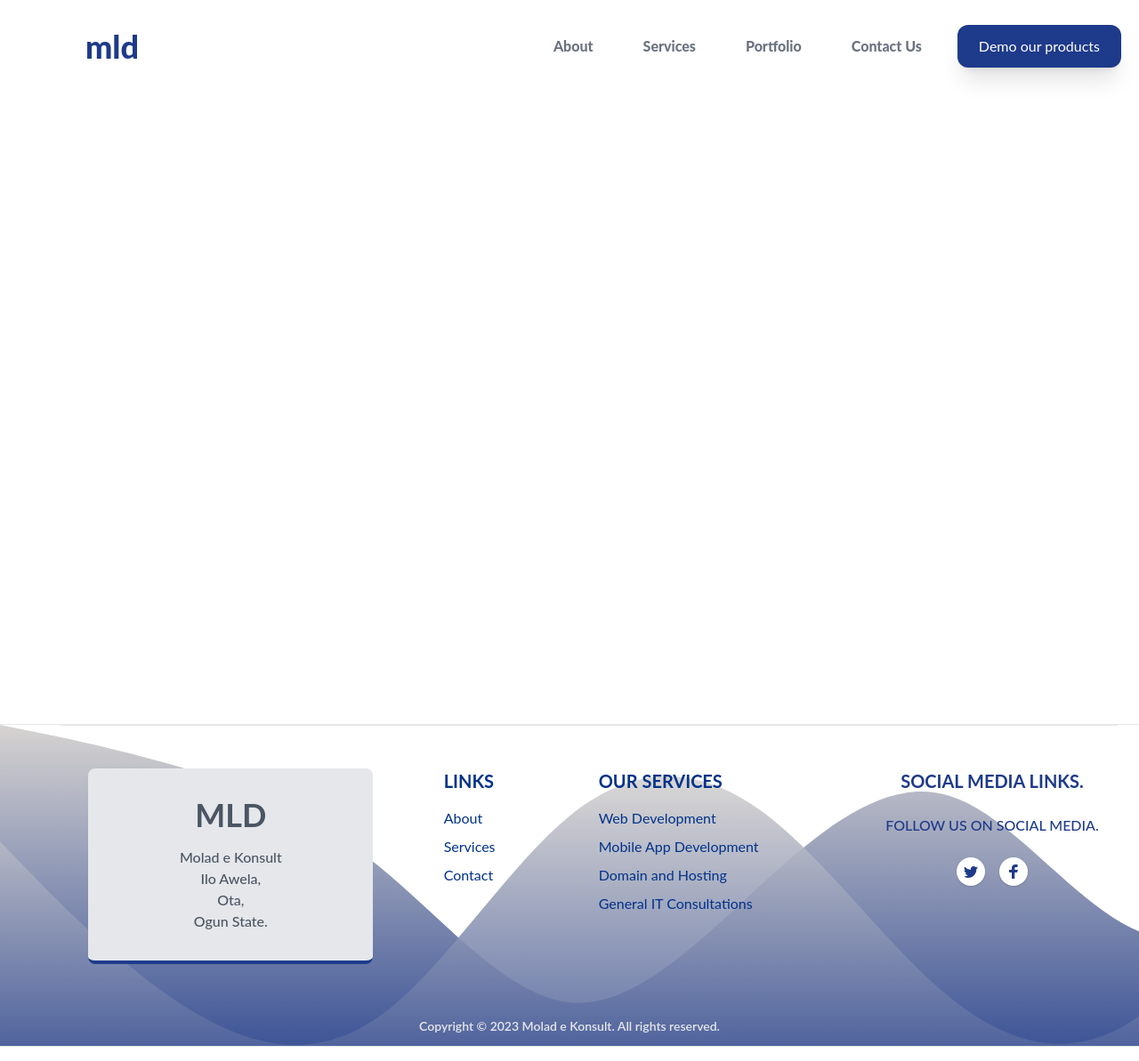
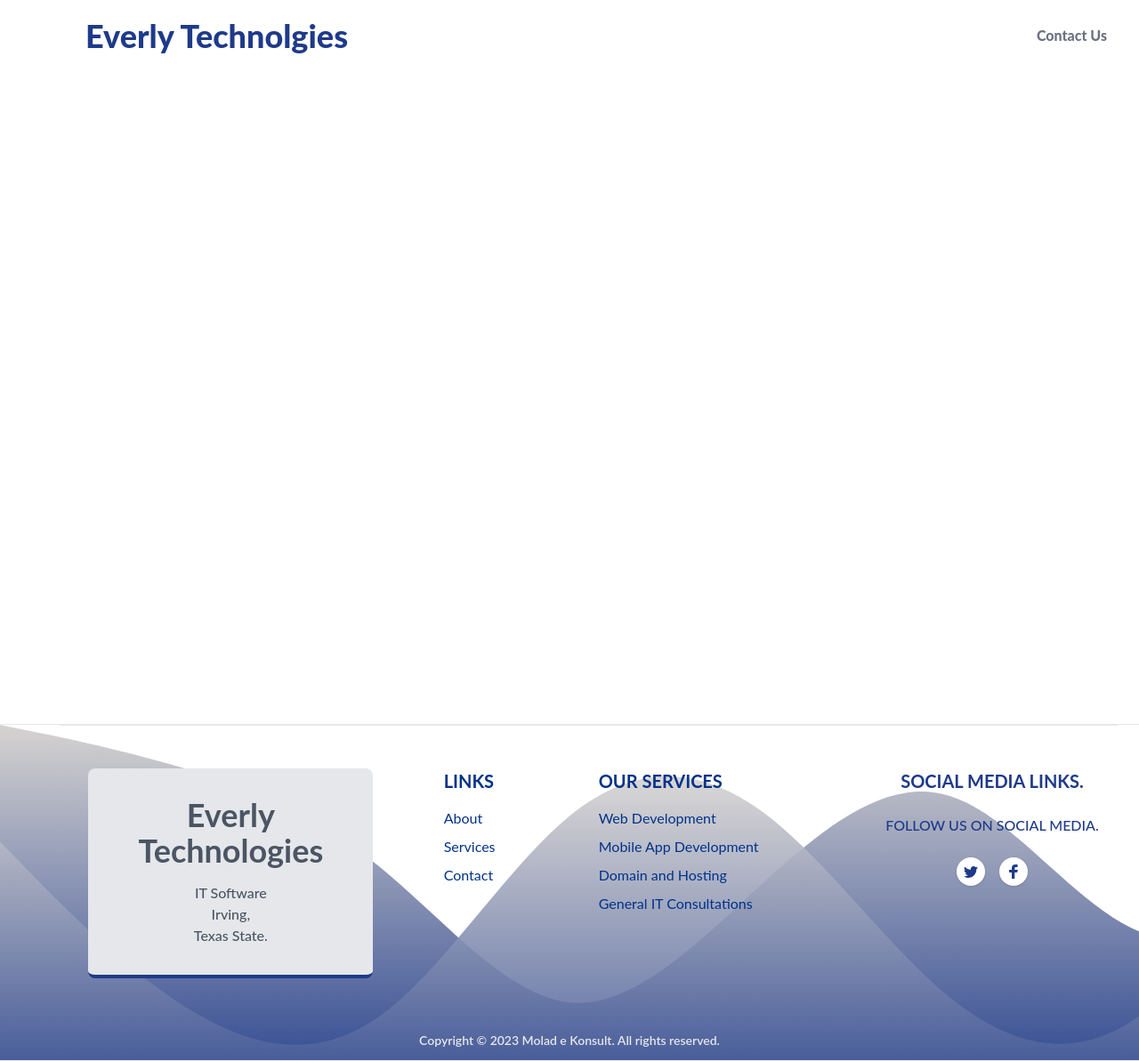
Before and after one commit to Everlytechnologies/Everlytechnologies.github.io, a React (Create React App) app: page /contact in a window 1280 px wide. Shown: the whole page at 89% size. Built offline with nearby package versions, Linux system fonts and the light colour scheme.

Commit message:
update name and links

```diff
--- a/package.json
+++ b/package.json
@@ -2,7 +2,7 @@
   "name": "everly",
   "version": "0.1.0",
   "private": true,
-  "homepage": "https://everlytechnologies.github.io/everly-domain",
+  "homepage": "https://Everlytechnologies.github.io/",
   "dependencies": {
     "@testing-library/jest-dom": "^5.16.1",
     "@testing-library/react": "^12.1.2",
--- a/src/App.js
+++ b/src/App.js
@@ -30,7 +30,7 @@ function App() {
     });
   }, []);
 
-  useDocTitle("MLD | Molad e Konsult - Bespoke Web and Mobile Applications");
+  useDocTitle("Everly Technologies");
 
   return (
     <>
--- a/src/components/Footer.js
+++ b/src/components/Footer.js
@@ -14,12 +14,11 @@ const Footer = () => {
                     {/* 1st block */}
                     <div className="col-span-12 lg:col-span-4">
                         <div className="box-border border-b-4 border-blue-900 p-8 bg-gray-200 text-gray-600 text-center rounded-lg xl:w-80 mx-auto">
-                            <h3 className="font-bold text-4xl mb-4">MLD</h3>
+                            <h3 className="font-bold text-4xl mb-4">Everly Technologies</h3>
                             <div className='text-md font-medium text-gray-600'>
-                                <h5>Molad e Konsult</h5>
-                                <p>Ilo Awela,</p>
-                                <p>Ota,</p>
-                                <p>Ogun State.</p>
+                                <h5>IT Software</h5>
+                                <p>Irving,</p>
+                                <p>Texas State.</p>
                             </div>
                         </div>
                     </div>
--- a/src/components/Hero.js
+++ b/src/components/Hero.js
@@ -17,7 +17,7 @@ const Hero = () => {
                         <div className="lg:w-1/2 flex flex-col justify-center" data-aos="zoom-in" data-aos-delay="200">
                             <h1 className="mb-5 md:text-5xl text-3xl font-bold text-blue-900">
                             {/* We build digital solutions to help businesses scale */}
-                                Bespoke software solutions for your unique business needs
+                                Customized software solutions tailored to meet the distinctive requirements of your business
                             </h1>
                             <div className="text-xl font-semibold tracking-tight mb-5 text-gray-500">We are a team of highly motivated and skilled developers dedicated to delivering only the best software.</div>
                             <div className="mb-4 space-x-0 md:space-x-2 md:mb-8">
--- a/src/components/Navbar/NavBar.js
+++ b/src/components/Navbar/NavBar.js
@@ -23,7 +23,7 @@ const NavBar = () => {
         <nav className={`fixed top-0 w-full z-30 transition duration-300 ease-in-out mb-16 ${!top && 'bg-white shadow-lg'}`}>
             <div className="flex flex-row justify-between items-center py-2">
                 <div className="flex flex-row justify-center md:px-12 md:mx-12 items-center text-center font-semibold">
-                    <Link to="/"><h1 className="font-extrabold text-4xl text-blue-900">mld</h1></Link>
+                    <Link to="/"><h1 className="font-extrabold text-4xl text-blue-900">Everly Technolgies</h1></Link>
 
                 </div>
                 <div className="group flex flex-col items-center">
--- a/src/components/Navbar/NavLinks.js
+++ b/src/components/Navbar/NavLinks.js
@@ -5,21 +5,21 @@ import { HashLink } from 'react-router-hash-link';
 const NavLinks = () => {
     return (
         <>
-            <HashLink className="px-4 font-extrabold text-gray-500 hover:text-blue-900" smooth to="/#about">
+            {/* <HashLink className="px-4 font-extrabold text-gray-500 hover:text-blue-900" smooth to="/#about">
                 About
-            </HashLink>
-            <HashLink className="px-4 font-extrabold text-gray-500 hover:text-blue-900" smooth to="/#services">
+            </HashLink> */}
+            {/* <HashLink className="px-4 font-extrabold text-gray-500 hover:text-blue-900" smooth to="/#services">
                 Services
             </HashLink>
             <HashLink className="px-4 font-extrabold text-gray-500 hover:text-blue-900" to="/">
                 Portfolio
-            </HashLink>
+            </HashLink> */}
             <HashLink className="px-4 font-extrabold text-gray-500 hover:text-blue-900" to="/contact">
                 Contact Us
             </HashLink>
-            <Link className="text-white bg-blue-900 hover:bg-blue-800 inline-flex items-center justify-center w-auto px-6 py-3 shadow-xl rounded-xl" smooth to="/get-demo">
+            {/* <Link className="text-white bg-blue-900 hover:bg-blue-800 inline-flex items-center justify-center w-auto px-6 py-3 shadow-xl rounded-xl" smooth to="/get-demo">
                 Demo our products
-            </Link>
+            </Link> */}
         </>
     )
 }
--- a/src/pages/Contact.js
+++ b/src/pages/Contact.js
@@ -7,7 +7,7 @@ import axios from 'axios';
 import Notiflix from 'notiflix';
 
 const Contact = () => {
-    useDocTitle('MLD | Molad e Konsult - Send us a message')
+    useDocTitle('Everly Technologies')
     const [firstName, setFirstName] = useState('')
     const [lastName, setLastName] = useState('')
     const [email, setEmail] = useState('')
@@ -181,7 +181,7 @@ const Contact = () => {
                                     </div>
                                     <div className="flex flex-col">
                                         <h2 className="text-2xl">Office Address</h2>
-                                        <p className="text-gray-400">Ilo Awela, Ota, Ogun State</p>
+                                        <p className="text-gray-400">Irving, Texas State</p>
                                     </div>
                                 </div>
 
@@ -196,7 +196,7 @@ const Contact = () => {
 
                             <div className='mt-5'>
                                 <h2 className="text-2xl">Send an E-mail</h2>
-                                <p className="text-gray-400">info@mld.ng</p>
+                                <p className="text-gray-400">hr@EverlyTech.org</p>
                             </div>
 
                         </div>
--- a/src/pages/DemoProduct.js
+++ b/src/pages/DemoProduct.js
@@ -8,7 +8,7 @@ import Notiflix from 'notiflix';
 
 const DemoProduct = (props) => {
 
-    useDocTitle('MLD | Molad e Konsult - Demo our products')
+    useDocTitle('Everly Technologies')
 
     const [firstName, setFirstName] = useState('')
     const [lastName, setLastName] = useState('')
@@ -271,7 +271,7 @@ const DemoProduct = (props) => {
 
                                     <div className='mt-5'>
                                         <h2 className="text-2xl">Send an E-mail</h2>
-                                        <p className="text-gray-400">info@mld.ng</p>
+                                        <p className="text-gray-400">info@Everly Technologies.ng</p>
                                     </div>
 
                                 </div>
```
Also changed, not shown: 1 other file (tests, documents, lock files or other folders).
